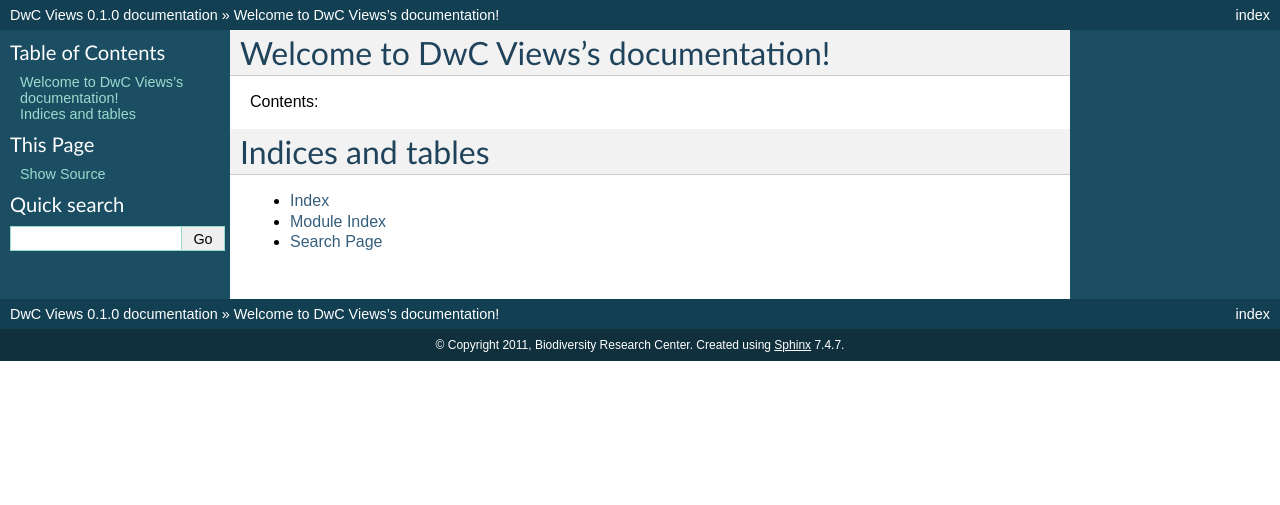
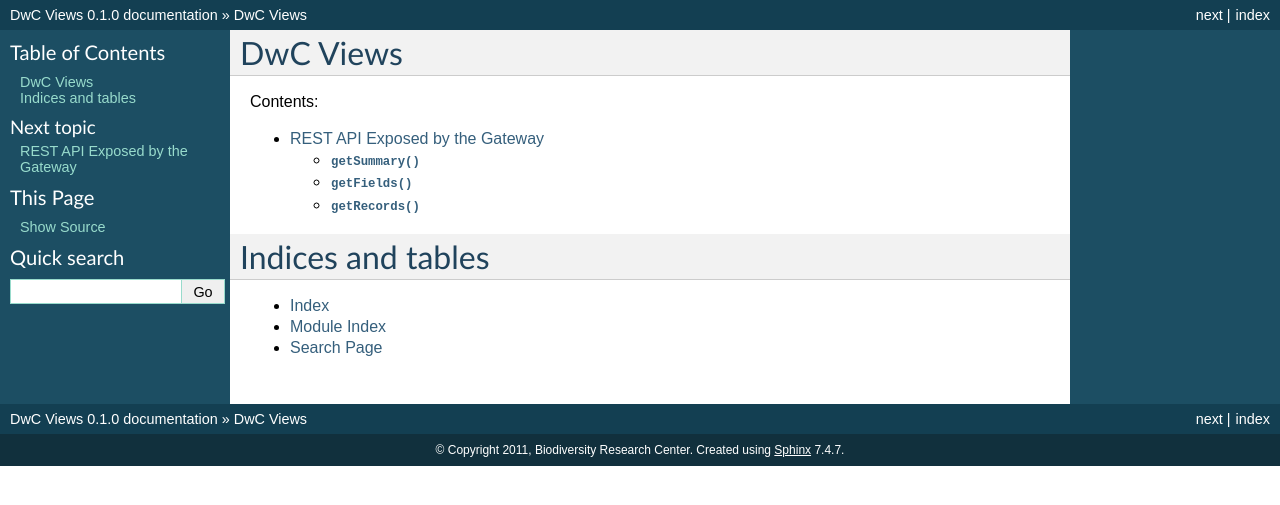
Before and after one commit to datadavev/DwC_views, a Sphinx documentation site: the page built from docs/index.rst, in a window 1280 px wide. Shown: the top 505 px of the page. Built offline with Sphinx 7.4.7, drawn with Linux system fonts in a browser that asks for light colours.

Commit message:
/ ‘docs/index.rst’

```diff
--- a/docs/index.rst
+++ b/docs/index.rst
@@ -3,13 +3,16 @@
    You can adapt this file completely to your liking, but it should at least
    contain the root `toctree` directive.
 
-Welcome to DwC Views's documentation!
-=====================================
+DwC Views
+=========
 
 Contents:
 
 .. toctree::
    :maxdepth: 2
+
+   gateway_api
+
 
 Indices and tables
 ==================
```
